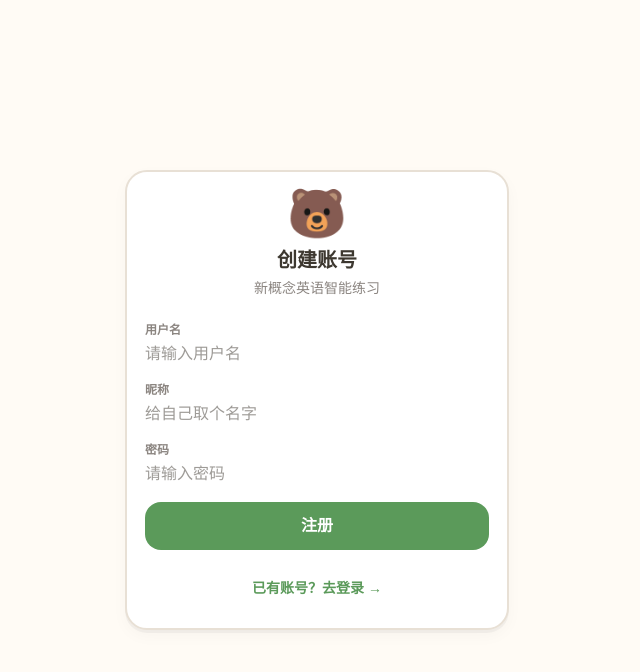
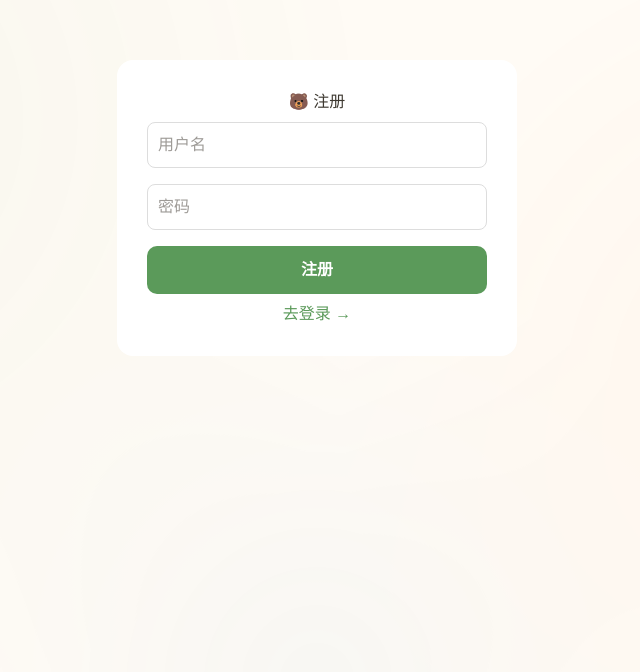
Before and after one commit to xuebao123321/new-concept-english, a React (Vite) app: page /login in a window 1280 px wide. Shown: the top 672 px of the page, without its empty margins (323-963 px from the left). Built offline with nearby package versions, Linux system fonts and the light colour scheme.

Commit message:
fix: 重写LoginPage 零依赖 独立fetch调用

```diff
--- a/src/pages/LoginPage.tsx
+++ b/src/pages/LoginPage.tsx
@@ -1,86 +1,56 @@
 import { useState } from 'react';
-import { useNavigate } from 'react-router-dom';
-import { motion } from 'framer-motion';
-import { api } from '../db/api';
 
 export default function LoginPage() {
-  const nav = useNavigate();
   const [mode, setMode] = useState<'login' | 'register'>('register');
   const [username, setUsername] = useState('');
   const [password, setPassword] = useState('');
-  const [nickname, setNickname] = useState('');
-  const [loading, setLoading] = useState(false);
-  const [error, setError] = useState('');
-  const [ok, setOk] = useState('');
+  const [msg, setMsg] = useState('');
+
+  const API = import.meta.env.PROD
+    ? 'https://haven-girdle-chitchat.ngrok-free.dev'
+    : 'http://localhost:8000';
 
   const handleSubmit = async (e: React.FormEvent) => {
     e.preventDefault();
-    setError('');
-    setOk('');
-    setLoading(true);
+    setMsg('');
     try {
-      if (mode === 'login') {
-        const res = await api.login(username, password);
-        localStorage.setItem('nce_token', res.access_token);
-        setOk('登录成功！跳转中...');
-        setTimeout(() => nav('/', { replace: true }), 500);
-      } else {
-        await api.register(username, password, nickname || username);
-        setOk('注册成功！请切换到登录');
-        setMode('login');
-        setPassword('');
-      }
+      const endpoint = mode === 'login' ? '/api/auth/login' : '/api/auth/register';
+      const res = await fetch(`${API}${endpoint}`, {
+        method: 'POST',
+        headers: { 'Content-Type': 'application/json' },
+        body: JSON.stringify({ username, password, nickname: username }),
+      });
+      const data = await res.json();
+      if (!res.ok) throw new Error(data.detail || 'Error');
+      localStorage.setItem('nce_token', data.access_token);
+      setMsg(mode === 'login' ? '登录成功！' : '注册成功！请切换到登录');
+      if (mode === 'register') { setMode('login'); setPassword(''); }
+      if (mode === 'login') { window.location.href = '/'; }
     } catch (e: any) {
-      setError(e.message || '操作失败');
-    } finally {
-      setLoading(false);
+      setMsg('❌ ' + (e.message || '网络错误'));
     }
   };
 
   return (
-    <div className="min-h-screen flex items-center justify-center px-4 bg-[#FFFBF5]">
-      <motion.div className="card p-8 w-full max-w-sm" initial={{ opacity: 0, y: 30 }} animate={{ opacity: 1, y: 0 }}>
-        <div className="text-center mb-6">
-          <div className="text-5xl mb-2">🐻</div>
-          <h2 className="text-xl font-extrabold text-[#3D3830]">{mode === 'login' ? '欢迎回来' : '创建账号'}</h2>
-          <p className="text-sm text-[#8B8580] mt-1">新概念英语智能练习</p>
-        </div>
-
-        {error && <div className="mb-4 p-3 rounded-xl bg-[#FFEBEE] border border-[#E57373] text-sm text-[#E57373] font-bold text-center">{error}</div>}
-        {ok && <div className="mb-4 p-3 rounded-xl bg-[#E8F5E9] border border-[#4CAF50] text-sm text-[#4CAF50] font-bold text-center">{ok}</div>}
-
-        <form onSubmit={handleSubmit} className="space-y-4">
-          <div>
-            <label className="text-xs font-bold text-[#8B8580] block mb-1">用户名</label>
-            <input value={username} onChange={e => setUsername(e.target.value)}
-              className="w-full" placeholder="请输入用户名" required minLength={3} autoComplete="username" />
-          </div>
-          {mode === 'register' && (
-            <div>
-              <label className="text-xs font-bold text-[#8B8580] block mb-1">昵称</label>
-              <input value={nickname} onChange={e => setNickname(e.target.value)}
-                className="w-full" placeholder="给自己取个名字" autoComplete="name" />
-            </div>
-          )}
-          <div>
-            <label className="text-xs font-bold text-[#8B8580] block mb-1">密码</label>
-            <input type="password" value={password} onChange={e => setPassword(e.target.value)}
-              className="w-full" placeholder="请输入密码" required minLength={4} autoComplete={mode === 'login' ? 'current-password' : 'new-password'} />
-          </div>
-          <button type="submit" disabled={loading}
-            className="w-full py-3 rounded-2xl text-white font-extrabold text-base bg-[#5B9A5A]"
-            style={{ opacity: loading ? 0.6 : 1 }}>
-            {loading ? '处理中...' : mode === 'login' ? '登录' : '注册'}
-          </button>
-        </form>
-
-        <div className="text-center mt-4">
-          <button onClick={() => { setMode(mode === 'login' ? 'register' : 'login'); setError(''); setOk(''); }}
-            className="text-sm font-bold text-[#5B9A5A]">
-            {mode === 'login' ? '还没有账号？去注册 →' : '已有账号？去登录 →'}
-          </button>
-        </div>
-      </motion.div>
+    <div style={{ maxWidth: 400, margin: '60px auto', padding: 30, background: '#fff', borderRadius: 16 }}>
+      <h2 style={{ textAlign: 'center' }}>🐻 {mode === 'login' ? '登录' : '注册'}</h2>
+      {msg && <p style={{ textAlign: 'center', color: msg.startsWith('❌') ? 'red' : 'green' }}>{msg}</p>}
+      <form onSubmit={handleSubmit}>
+        <input value={username} onChange={e => setUsername(e.target.value)}
+          placeholder="用户名" required minLength={3}
+          style={{ width: '100%', padding: 10, margin: '8px 0', borderRadius: 8, border: '1px solid #ddd' }} />
+        <input type="password" value={password} onChange={e => setPassword(e.target.value)}
+          placeholder="密码" required minLength={4}
+          style={{ width: '100%', padding: 10, margin: '8px 0', borderRadius: 8, border: '1px solid #ddd' }} />
+        <button type="submit"
+          style={{ width: '100%', padding: 12, margin: '8px 0', background: '#5B9A5A', color: '#fff', border: 'none', borderRadius: 10, fontSize: 16, fontWeight: 'bold', cursor: 'pointer' }}>
+          {mode === 'login' ? '登录' : '注册'}
+        </button>
+      </form>
+      <p style={{ textAlign: 'center', cursor: 'pointer', color: '#5B9A5A' }}
+        onClick={() => { setMode(mode === 'login' ? 'register' : 'login'); setMsg(''); }}>
+        {mode === 'login' ? '去注册 →' : '去登录 →'}
+      </p>
     </div>
   );
 }
```
